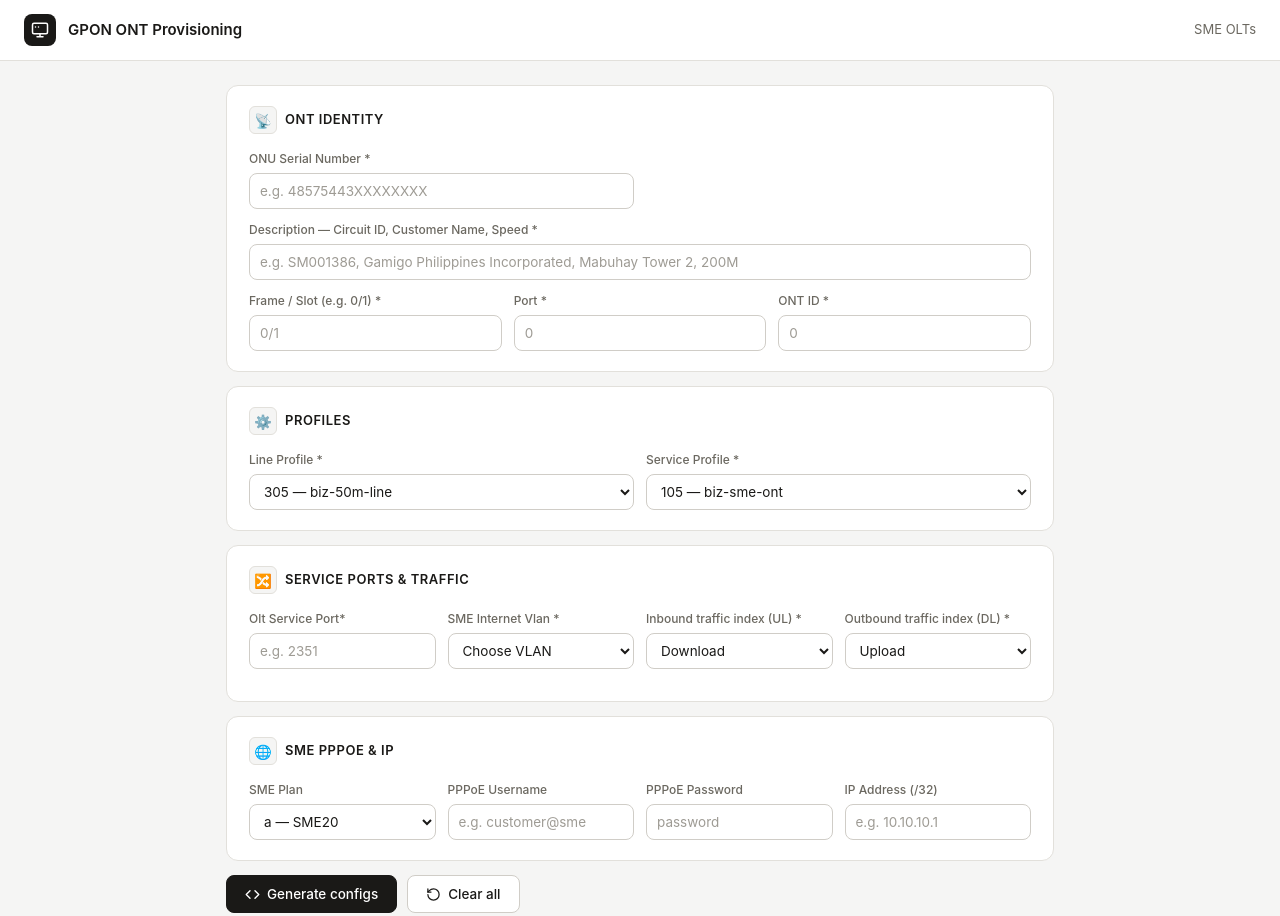
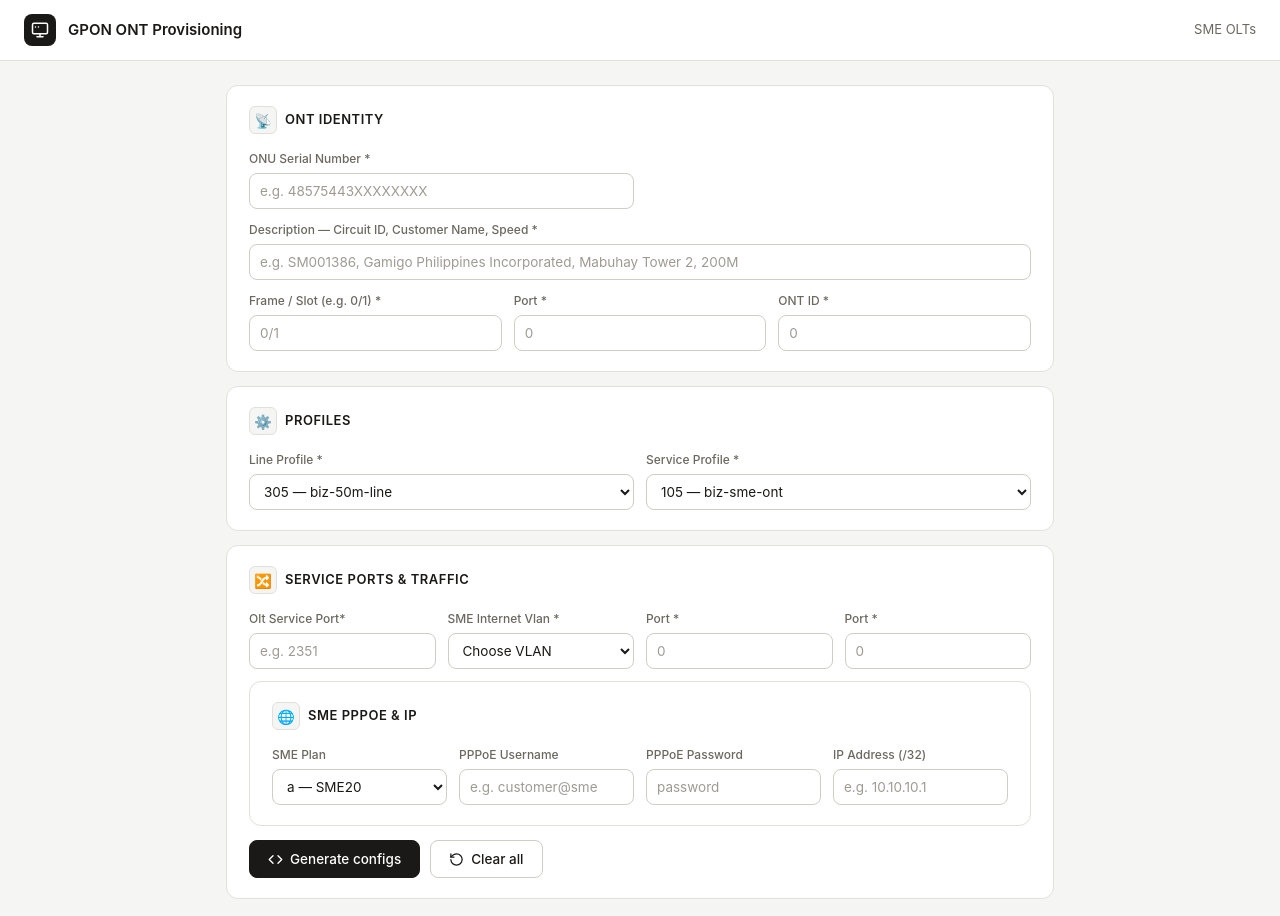
Before and after one commit to risbenits-source/sme-gpon-provisioning-1, a plain HTML site: page index.html in a window 1280 px wide. Drawn offline with Linux system fonts and the light colour scheme.

Commit message:
Updating file

```diff
--- a/index.html
+++ b/index.html
@@ -434,62 +434,14 @@
             </select>
       </div>
       <div class="field">
-        <label>Inbound traffic index (UL) *</label>
-            <select id="speedup" class="vlan-select" required>
-              <!-- 👇 placeholder option goes FIRST -->
-              <option value="" disabled selected >Download</option>
-
-              <!-- real options -->
-              <option value="65">sme-traffic-up</option>
-              <option value="67">sme-200-traffic-up</option>
-              <option value="48">biz-75m-traffic-up</option>
-              <option value="54">biz-60m-traffic-up</option>
-              <option value="85">biz-600m-traffic-up</option>
-              <option value="45">biz-50m-traffic-up</option>
-              <option value="57">biz-500m-traffic-up</option>
-              <option value="92">biz-400m-traffic-up</option>
-              <option value="75">biz-30m-traffic-up</option>
-              <option value="77">biz-300m-traffic-up</option>
-              <option value="42">biz-250m-traffic-up</option>
-              <option value="40">biz-20m-traffic-up</option>
-              <option value="81">biz-200m-traffic-up</option>
-              <option value="71">biz-150m-traffic-up</option>
-              <option value="61">biz-125m-traffic-up</option>
-              <option value="50">biz-100m-traffic-up</option>
-              <option value="97">biz-1000m-traffic-up</option>
-              <option value="69">aggregate-sme-traffic-up</option>
-              <option value="73">aggregate-600sme-traffic-up</option>
-            </select>
+        <label>Port *</label>
+        <input id="speedup" type="number" min="0" max="15" placeholder="0" />
+        <span class="err-msg" id="err_port">Required</span>
       </div>
       <div class="field">
-        <label>Outbound traffic index (DL) *</label>
-            <select id="speeddown">
-              <!-- 👇 placeholder option goes FIRST -->
-              <option value="" disabled selected>Upload</option>
-
-              <!-- real options -->
-              <option value="66">sme-traffic-down</option>
-              <option value="68">sme-200-traffic-down</option>
-              <option value="49">biz-75m-traffic-down</option>
-              <option value="55">biz-60m-traffic-down</option>
-              <option value="86">biz-600m-traffic-down</option>
-              <option value="46">biz-50m-traffic-down</option>
-              <option value="58">biz-500m-traffic-down</option>
-              <option value="39">biz-40m-traffic-down</option>
-              <option value="93">biz-400m-traffic-down</option>
-              <option value="76">biz-30m-traffic-down</option>
-              <option value="78">biz-300m-traffic-down</option>
-              <option value="43">biz-250m-traffic-down</option>
-              <option value="41">biz-20m-traffic-down</option>
-              <option value="82">biz-200m-traffic-down</option>
-              <option value="72">biz-150m-traffic-down</option>
-              <option value="62">biz-125m-traffic-down</option>
-              <option value="51">biz-100m-traffic-down</option>
-              <option value="98">biz-1000m-traffic-down</option>
-              <option value="70">aggregate-sme-traffic-down</option>
-              <option value="74">aggregate-600sme-traffic-down</option>
-            </select>
-      </div>
+        <label>Port *</label>
+        <input id="speeddown" type="number" min="0" max="15" placeholder="0" />
+        <span class="err-msg" id="err_port">Required</span>
     </div>
   </div>
 
```
